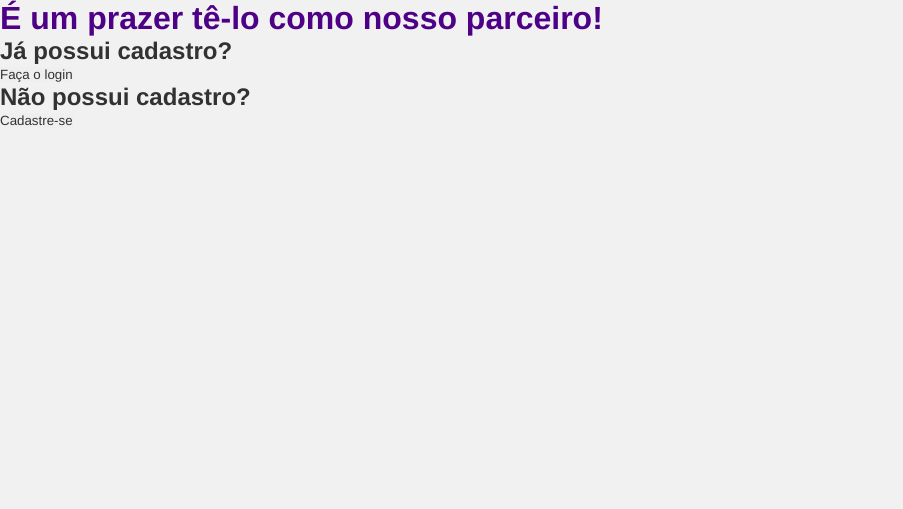
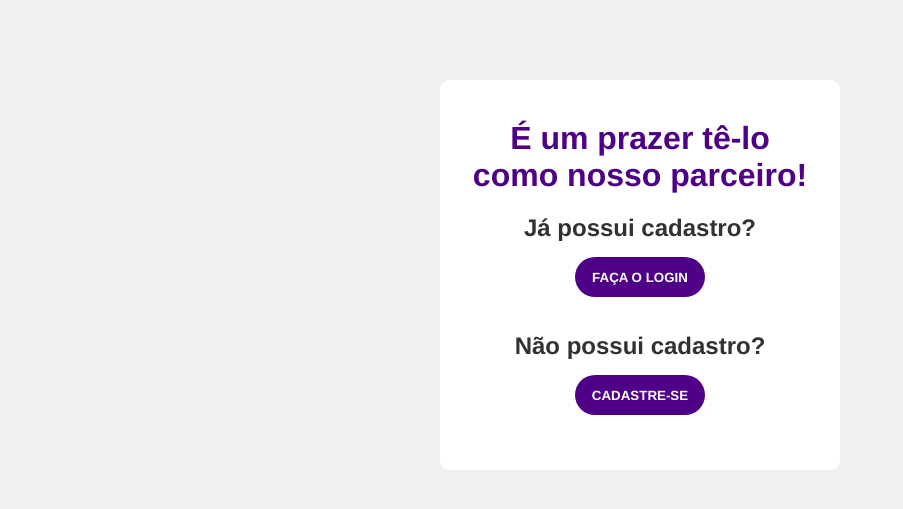
Before and after one commit to Deyvisu/PROJETO-FINAL, a Flask app: page /CadastroLojaLogin in a window 1280 px wide. Shown: the top 509 px of the page, without its empty margins (0-903 px from the left). Run offline with Flask 2, Linux system fonts and the light colour scheme; some libraries are stand-ins or nearby versions.

Commit message:
Update style.css

```diff
--- a/Projeto Final/static/css/style.css
+++ b/Projeto Final/static/css/style.css
@@ -195,6 +195,85 @@ input:focus {
 }
 
 .botaoAlterar:hover {
+    background-color: #4E0086;
+    transition: .5s;
+}
+
+
+/*cadastrologinloja*/
+
+
+#direcionamento-container{
+    background-color: #FFF;
+    box-shadow: #472b5a;
+    width: 400px;
+    margin-left: auto  ;
+    margin-right: auto;
+    padding: 40px 30px;
+    margin-top: 10vh;
+    border-radius: 10px;
+    text-align:center
+}
+
+.loginid{
+    margin-top: 20px;
+    text-align: center;
+}
+
+.botaocadastroloja {
+    text-align: center;
+    text-transform: uppercase;
+    font-weight: bold;
+    border: none;
+    height: 40px;
+    width: 130px;
+    border-radius: 20px;
+    margin-top: 15px;
+    margin-bottom: 15px;
+    background-color: #4E0086;
+    color: #FFF;
+    cursor: pointer;
+}
+
+.botaocadastroloja:hover {
     background-color: #1B223C;
     transition: .5s;
 }
+
+/*CADASTRO LOJA */
+
+#cadastroloja-container{
+    background-color: #FFF;
+    box-shadow: #472b5a;
+    width: 400px;
+    margin-left: auto  ;
+    margin-right: auto;
+    padding: 40px 30px;
+    margin-top: 10vh;
+    border-radius: 10px;
+    text-align:center
+}
+
+h1 {
+    margin-bottom: 20px;
+}
+
+.botaoefetuarcadastro {
+    text-align: center;
+    text-transform: uppercase;
+    font-weight: bold;
+    border: none;
+    height: 40px;
+    width: 130px;
+    border-radius: 20px;
+    margin-top: 15px;
+    margin-bottom: 15px;
+    background-color: #4E0086;
+    color: #FFF;
+    cursor: pointer;
+    }
+
+.botaocadastroloja:hover {
+        background-color: #1B223C;
+        transition: .5s;
+}
```
